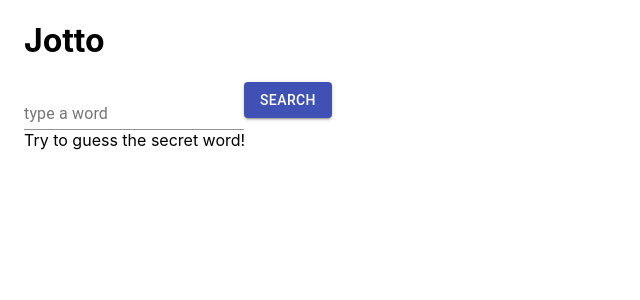
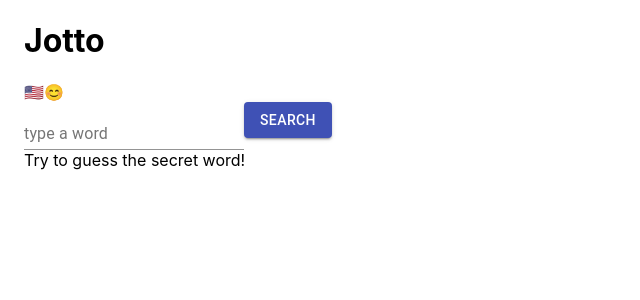
Before and after one commit to Rubick1997/contex-jotto-app, a React (Create React App) app: page / in a window 1280 px wide. Shown: the top 300 px of the page, without its empty margins (0-640 px from the left). Built offline with nearby package versions, Linux system fonts and the light colour scheme.

Commit message:
congrats context

```diff
--- a/src/App.tsx
+++ b/src/App.tsx
@@ -5,33 +5,45 @@ import Congrats from "./Congrats";
 import GuessedWords from "./GuessedWords";
 import Input from "./Input";
 import { getSecretWord } from "./actions";
+import languageContext from "./contexts/languageContext";
+import LanguagePicker from "./LanguagePicker";
 
 export interface State {
-  secretWord: string | null;
+  secretWord: string;
+  language: string;
 }
 
 export type Action = {
   type: string;
-  payload: string | null;
+  payload: string;
 };
 
 const reducer = (state: State, action: Action): State => {
   switch (action.type) {
     case "setSecretWord":
       return { ...state, secretWord: action.payload };
+    case "setLanguage":
+      return { ...state, language: action.payload };
     default:
       throw new Error(`Invalid action type:${action.type}`);
   }
 };
 
 function App() {
-  const [state, dispatch] = React.useReducer(reducer, { secretWord: null });
+  const [state, dispatch] = React.useReducer(reducer, {
+    secretWord: "",
+    language: "en",
+  });
 
   const success = false;
   const guessedWords: [] = [];
 
-  const setSecretWord = (secretWord: string) => {
+  const setSecretWord: React.Dispatch<any> = (secretWord: string) => {
     dispatch({ type: "setSecretWord", payload: secretWord });
+  };
+
+  const setLanguage: React.Dispatch<any> = (language: string) => {
+    dispatch({ type: "setLanguage", payload: language });
   };
 
   useEffect(() => {
@@ -50,9 +62,12 @@ function App() {
   return (
     <Container data-test="component-app">
       <h1>Jotto</h1>
-      <Congrats success={success} />
-      <Input success={success} secretWord={state.secretWord} />
-      <GuessedWords guessedWords={guessedWords} />
+      <languageContext.Provider value={state.language}>
+        <LanguagePicker setLanguage={setLanguage} />
+        <Congrats success={success} />
+        <Input success={success} secretWord={state.secretWord} />
+        <GuessedWords guessedWords={guessedWords} />
+      </languageContext.Provider>
     </Container>
   );
 }
--- a/src/Congrats.tsx
+++ b/src/Congrats.tsx
@@ -1,23 +1,26 @@
 import React from "react";
 import { CongratsType } from "./types";
 import { Chip } from "@material-ui/core";
+import { FunctionComponent } from "react";
+import languageContext from "./contexts/languageContext";
+import { getStringByLanguage } from "./helpers/strings";
 
-function Congrats({ success }: CongratsType) {
-  if (success) {
+const Congrats: FunctionComponent<CongratsType> = (props) => {
+  const language = React.useContext(languageContext);
+
+  if (props.success) {
     return (
       <div data-test="component-congrats">
         <span data-test="congrats-message">
           <Chip
-            label="Congratulations! You guessed the world!"
+            label={getStringByLanguage(language,"congrats")}
             style={{ backgroundColor: "green" }}
           />
-          Congratulations! You guessed the world!
         </span>
       </div>
     );
   } else {
     return <div data-test="component-congrats" />;
   }
-}
-
+};
 export default Congrats;
--- /dev/null
+++ b/src/LanguagePicker.tsx
@@ -0,0 +1,24 @@
+import React, { FunctionComponent } from "react";
+
+const LanguagePicker: FunctionComponent<{
+  setLanguage: React.Dispatch<React.SetStateAction<string>>;
+}> = ({ setLanguage }) => {
+  const languages = [
+    { code: "en", symbol: "🇺🇸" },
+    { code: "emoji", symbol: "😊" },
+  ];
+
+  const languageIcons = languages.map((item) => (
+    <span
+      data-test="language-icon"
+      key={item.code}
+      onClick={() => setLanguage(item.code)}
+    >
+      {item.symbol}
+    </span>
+  ));
+
+  return <div data-test="component-language-picker">{languageIcons}</div>;
+};
+
+export default LanguagePicker;
--- /dev/null
+++ b/src/contexts/languageContext.tsx
@@ -0,0 +1,5 @@
+import React from "react";
+
+const languageContext = React.createContext<string>("en");
+
+export default languageContext;
--- a/src/types.tsx
+++ b/src/types.tsx
@@ -2,6 +2,7 @@ import { ShallowWrapper, ReactWrapper } from "enzyme";
 
 export interface CongratsType {
   success?: boolean;
+  language?: string;
 }
 
 export interface GuessedWordsType {
```
Also changed, not shown: src/helpers/index.tsx (+7 -5 lines), 2 other files (tests, documents, lock files or other folders).
